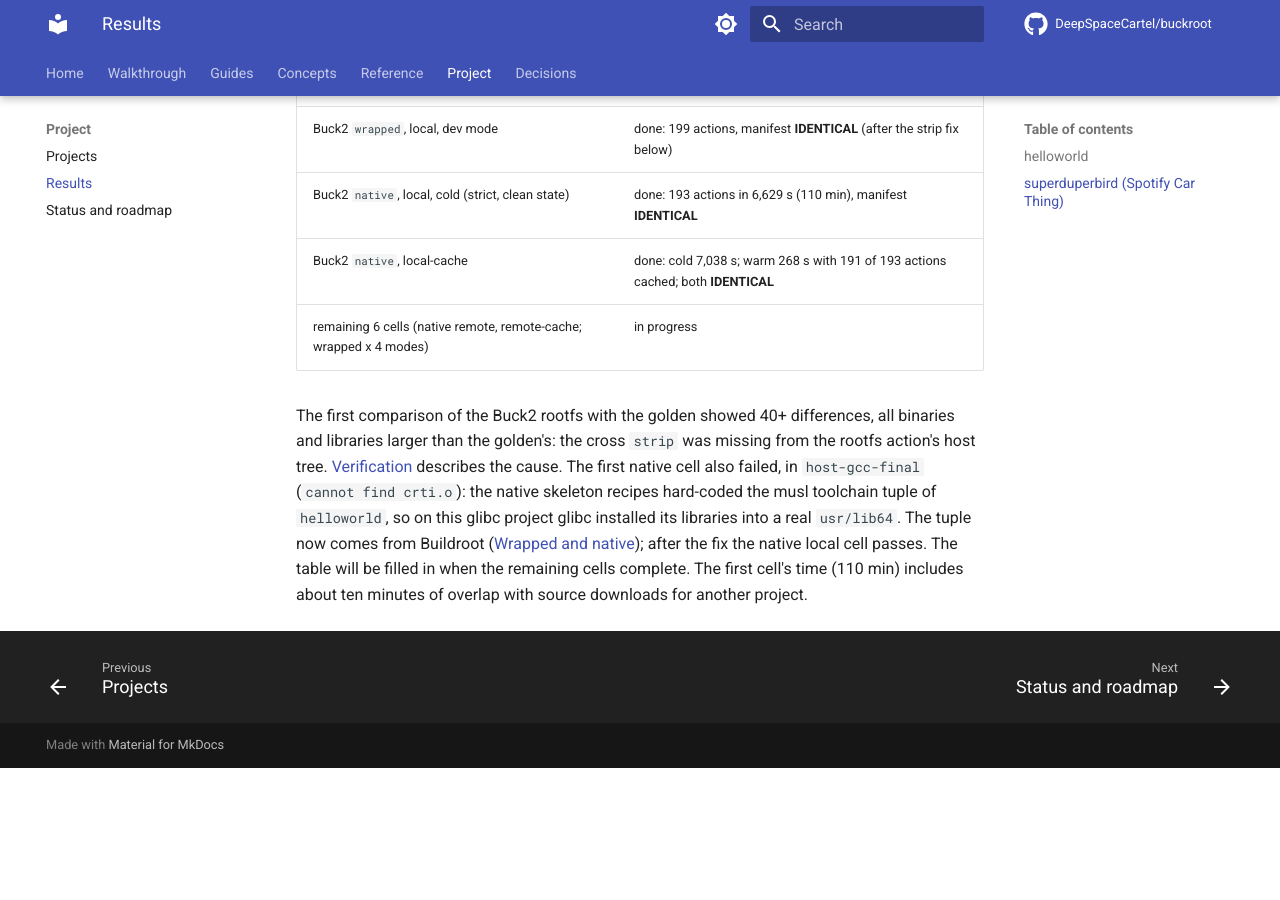
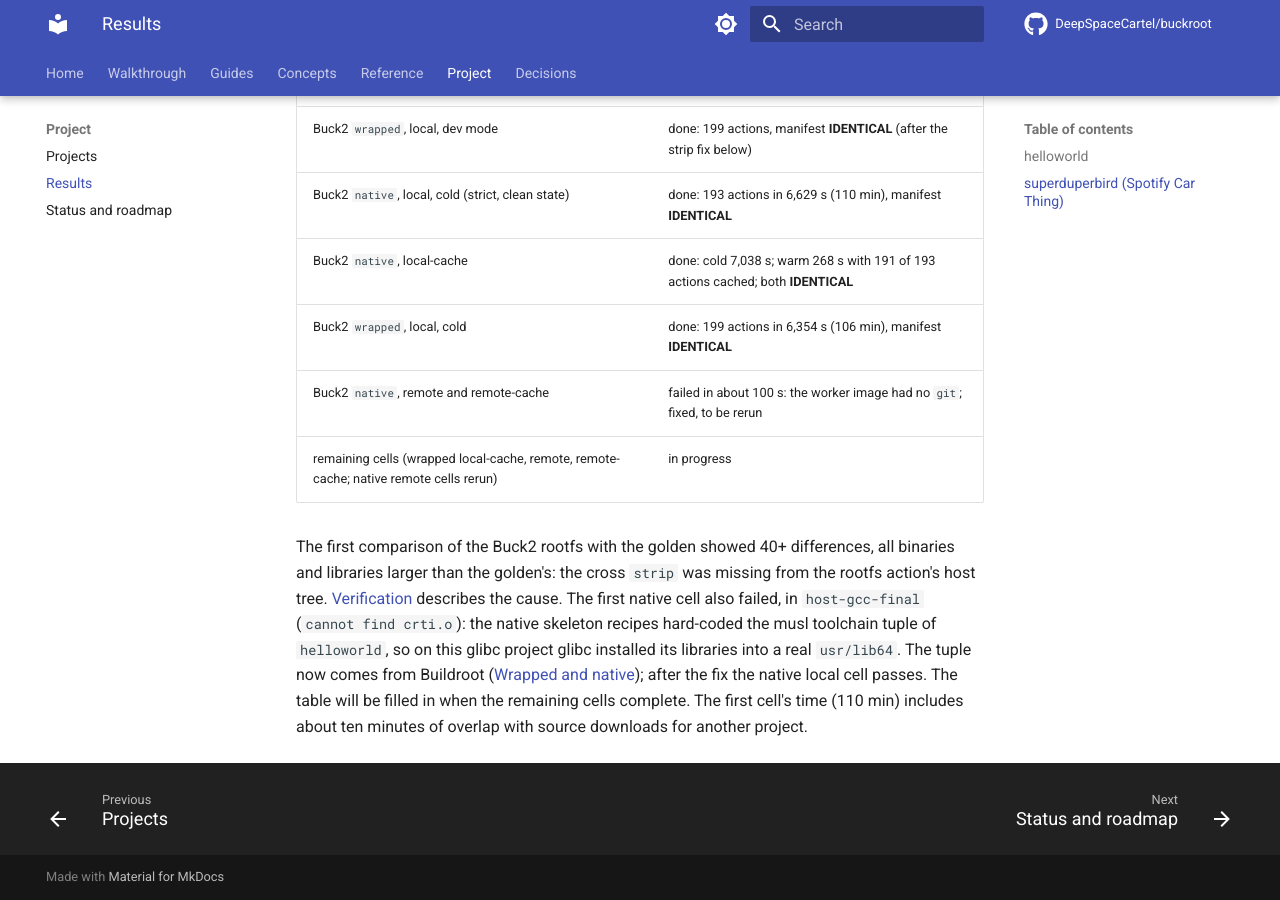
Before and after one commit to DeepSpaceCartel/buckroot, an MkDocs documentation site: the page built from docs/project/results.md, in a window 1280 px wide and 900 px high, scrolled down 2329 px. Built offline with MkDocs 1.6.1 and Material for MkDocs 9.7.7, drawn with Linux system fonts in a browser that asks for light colours; comment, search, counter and statistics services are not loaded; before the commit the page ends 3097 px from its top, so only the background shows below that.

Commit message:
superduperbird: wrapped local cold build matches the golden manifest (199 actions, 106 min)
Co-Authored-By: Claude Sonnet 5 <noreply@anthropic.com>

```diff
--- a/docs/project/results.md
+++ b/docs/project/results.md
@@ -75,7 +75,9 @@ sha-256 hash has a random salt on every build.
 | Buck2 `wrapped`, local, dev mode | done: 199 actions, manifest **IDENTICAL** (after the strip fix below) |
 | Buck2 `native`, local, cold (strict, clean state) | done: 193 actions in 6,629 s (110 min), manifest **IDENTICAL** |
 | Buck2 `native`, local-cache | done: cold 7,038 s; warm 268 s with 191 of 193 actions cached; both **IDENTICAL** |
-| remaining 6 cells (native remote, remote-cache; wrapped x 4 modes) | in progress |
+| Buck2 `wrapped`, local, cold | done: 199 actions in 6,354 s (106 min), manifest **IDENTICAL** |
+| Buck2 `native`, remote and remote-cache | failed in about 100 s: the worker image had no `git`; fixed, to be rerun |
+| remaining cells (wrapped local-cache, remote, remote-cache; native remote cells rerun) | in progress |
 
 The first comparison of the Buck2 rootfs with the golden showed 40+ differences, all binaries
 and libraries larger than the golden's: the cross `strip` was missing from the rootfs
```
Also changed, not shown: experiments/superduperbird/results/matrix.md (+3 -0 lines), 1 other file.
